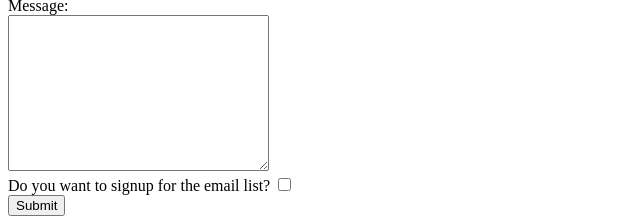
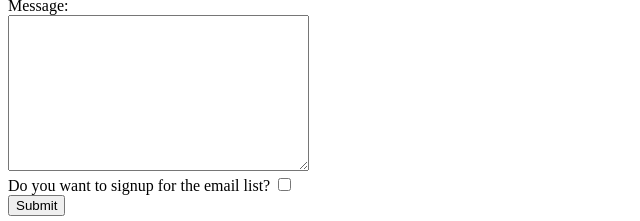
Before and after one commit to shamikhan005/Web-Dev-Learning, a plain HTML site: page Contact_me.html in a window 1280 px wide. Shown: the part 213-434 px from the top of the page, without its empty margins (0-640 px from the left). Drawn offline with Linux system fonts and the light colour scheme.

Commit message:
Update Contact_me.html

```diff
--- a/Contact_me.html
+++ b/Contact_me.html
@@ -27,7 +27,7 @@
 
 
         <label>Message:</label><br>
-        <textarea name="Message" rows="10" cols="30"></textarea><br>
+        <textarea name="Message" rows="10" cols="35"></textarea><br>
         <label>Do you want to signup for the email list?</label>
         <input type="checkbox" name="" value=""><br>
         <input type="submit" name="">
```
